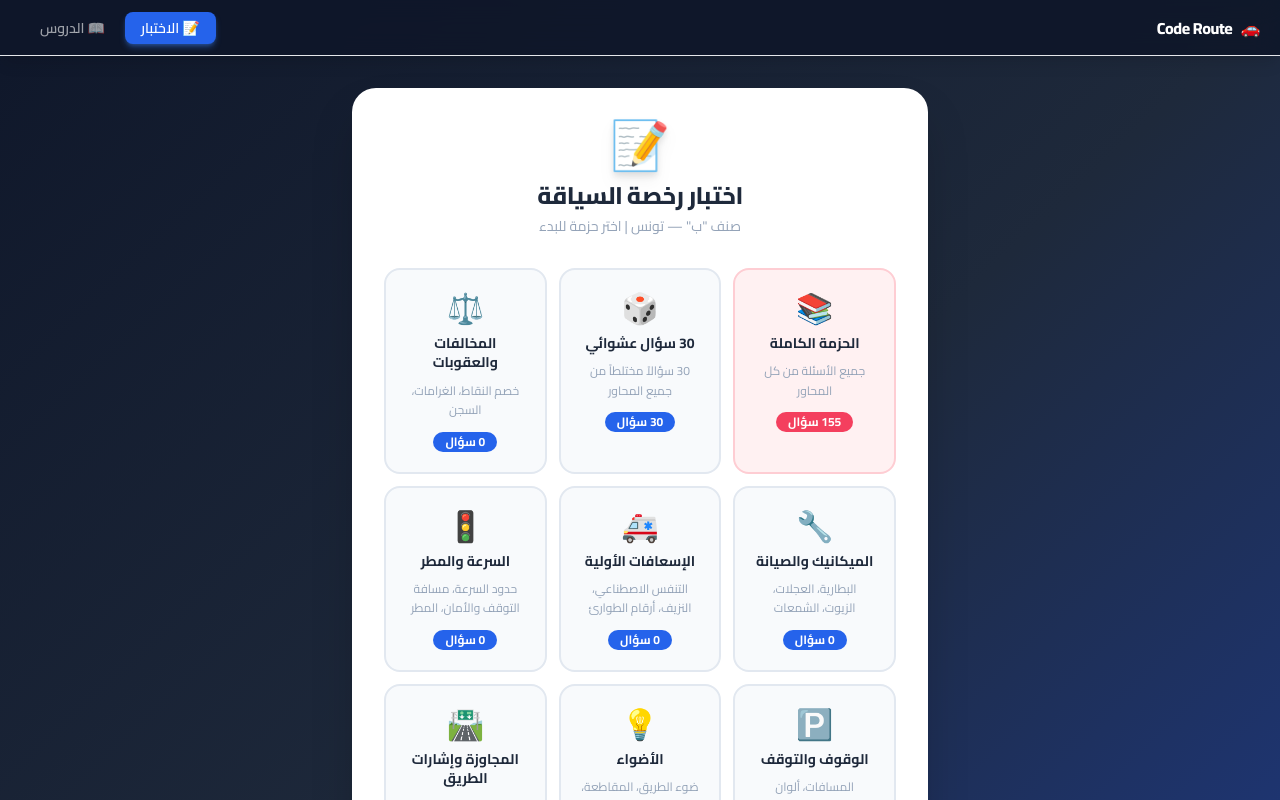
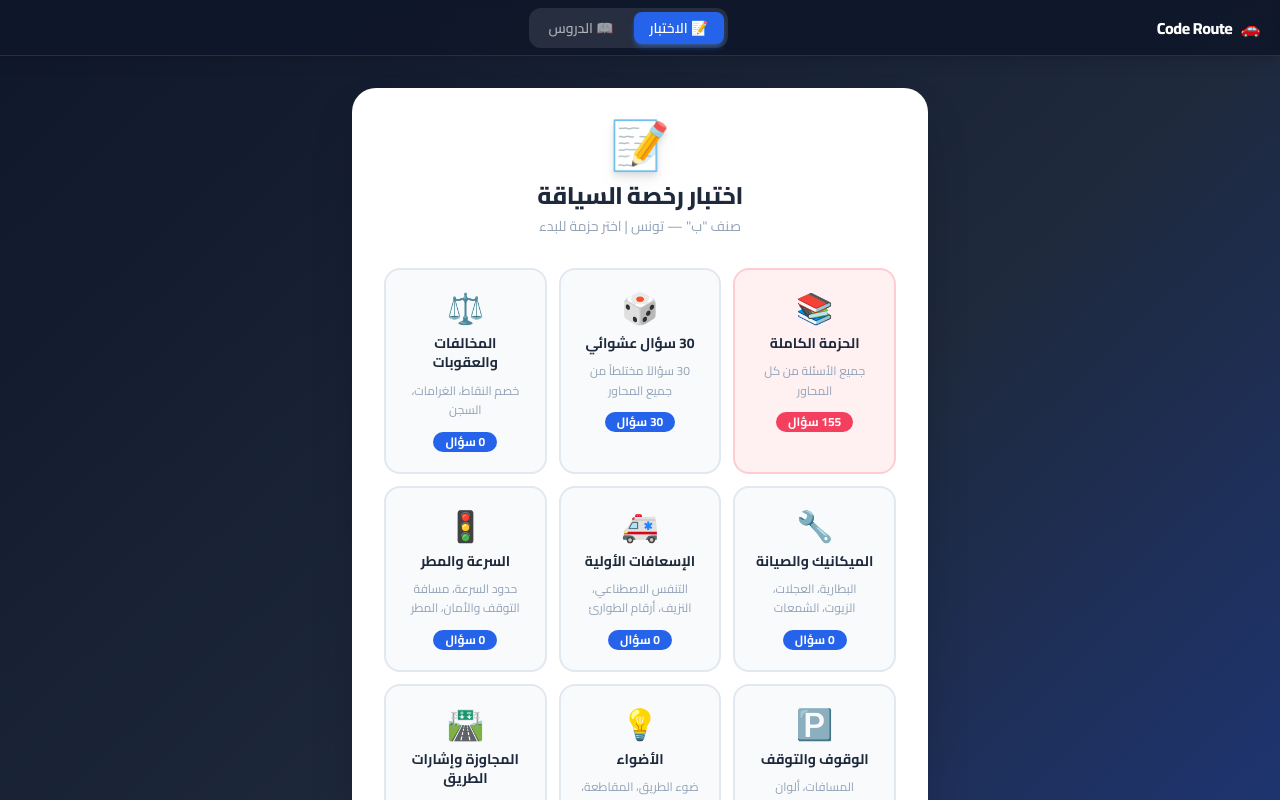
Before and after one commit to houcemBenArous/code-route, a React (Vite) app: page / in a window 1280 px wide. Shown: the top 800 px of the page. Built offline with nearby package versions, Linux system fonts and the light colour scheme.

Commit message:
feat: add PWA install button to nav

```diff
--- a/src/components/Nav.tsx
+++ b/src/components/Nav.tsx
@@ -1,3 +1,5 @@
+import { usePWAInstall } from '../hooks/usePWAInstall';
+
 type Tab = 'quiz' | 'course';
 
 interface Props {
@@ -6,12 +8,17 @@ interface Props {
 }
 
 export default function Nav({ activeTab, onTabChange }: Props) {
+  const { canInstall, install } = usePWAInstall();
+
   return (
-    <nav className="sticky top-0 z-50 bg-slate-900/90 backdrop-blur-md border-b border-white/8 flex items-center justify-between px-5 h-14 shadow-lg">
-      <span className="text-white font-extrabold text-base tracking-tight flex items-center gap-2">
+    <nav className="sticky top-0 z-50 bg-slate-900/90 backdrop-blur-md border-b border-white/10 flex items-center justify-between px-5 h-14 shadow-lg">
+      {/* Brand */}
+      <span className="text-white font-extrabold text-base tracking-tight flex items-center gap-2 select-none">
         🚗 <span>Code Route</span>
       </span>
-      <div className="flex gap-1 bg-white/8 p-1 rounded-xl">
+
+      {/* Tabs */}
+      <div className="flex gap-1 bg-white/10 p-1 rounded-xl">
         {(['quiz', 'course'] as Tab[]).map(tab => (
           <button
             key={tab}
@@ -26,6 +33,20 @@ export default function Nav({ activeTab, onTabChange }: Props) {
           </button>
         ))}
       </div>
+
+      {/* Install button — only shown when browser supports PWA install */}
+      {canInstall ? (
+        <button
+          onClick={install}
+          className="flex items-center gap-1.5 bg-emerald-600 hover:bg-emerald-500 text-white text-xs font-bold px-3 py-2 rounded-xl transition-all duration-200 shadow-md shadow-emerald-900/40 hover:-translate-y-0.5 hover:shadow-lg"
+        >
+          <span>⬇️</span>
+          <span>تثبيت</span>
+        </button>
+      ) : (
+        // Spacer to keep layout balanced when button is hidden
+        <div className="w-20" />
+      )}
     </nav>
   );
 }
--- /dev/null
+++ b/src/hooks/usePWAInstall.ts
@@ -0,0 +1,39 @@
+import { useState, useEffect } from 'react';
+
+interface BeforeInstallPromptEvent extends Event {
+  prompt: () => Promise<void>;
+  userChoice: Promise<{ outcome: 'accepted' | 'dismissed' }>;
+}
+
+export function usePWAInstall() {
+  const [prompt, setPrompt] = useState<BeforeInstallPromptEvent | null>(null);
+  const [installed, setInstalled] = useState(false);
+
+  useEffect(() => {
+    const handler = (e: Event) => {
+      e.preventDefault();
+      setPrompt(e as BeforeInstallPromptEvent);
+    };
+    window.addEventListener('beforeinstallprompt', handler);
+    window.addEventListener('appinstalled', () => {
+      setInstalled(true);
+      setPrompt(null);
+    });
+    return () => window.removeEventListener('beforeinstallprompt', handler);
+  }, []);
+
+  const install = async () => {
+    if (!prompt) return;
+    await prompt.prompt();
+    const { outcome } = await prompt.userChoice;
+    if (outcome === 'accepted') {
+      setInstalled(true);
+      setPrompt(null);
+    }
+  };
+
+  // Show button only when prompt is available and not yet installed
+  const canInstall = !!prompt && !installed;
+
+  return { canInstall, install };
+}
```
